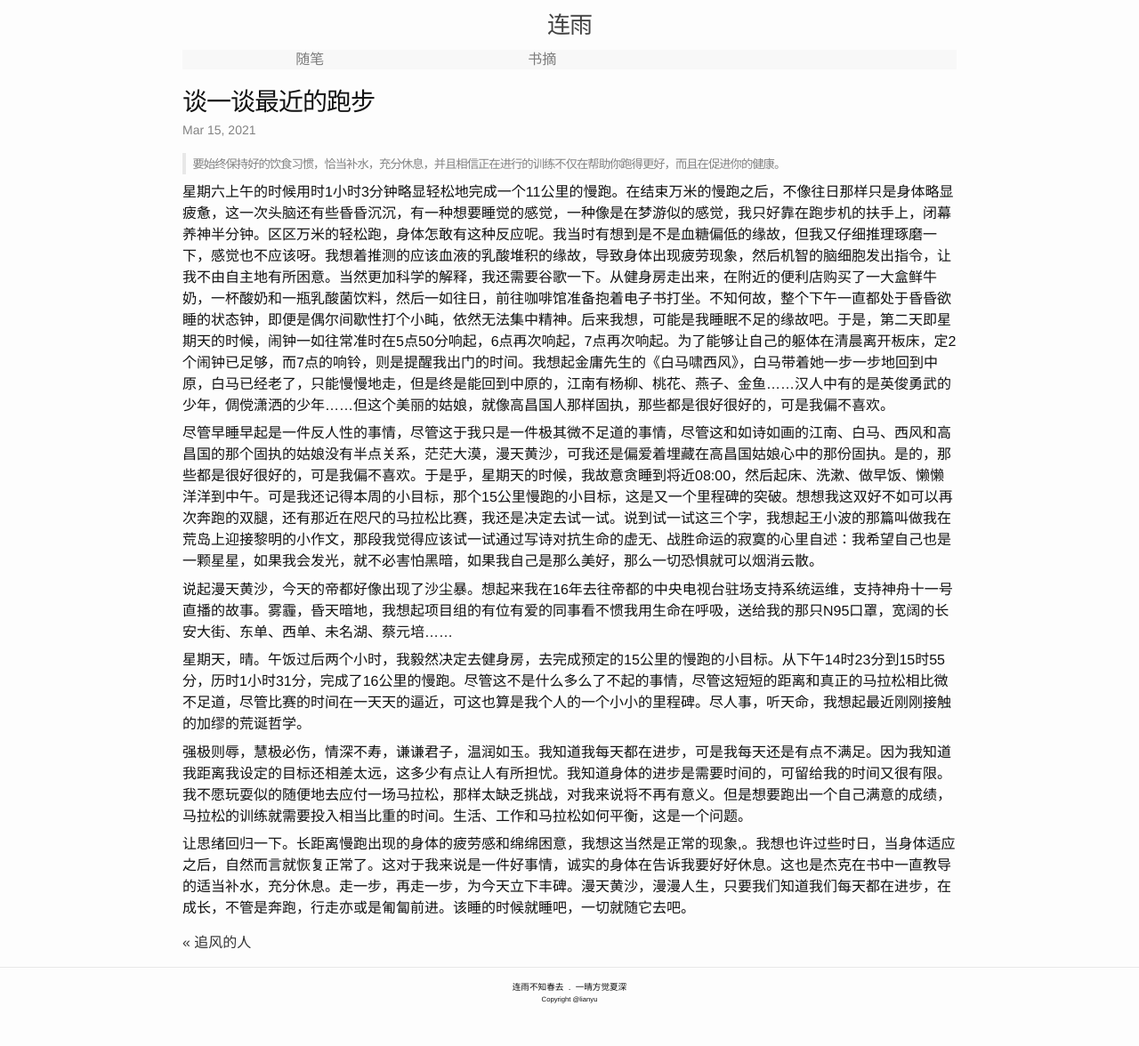
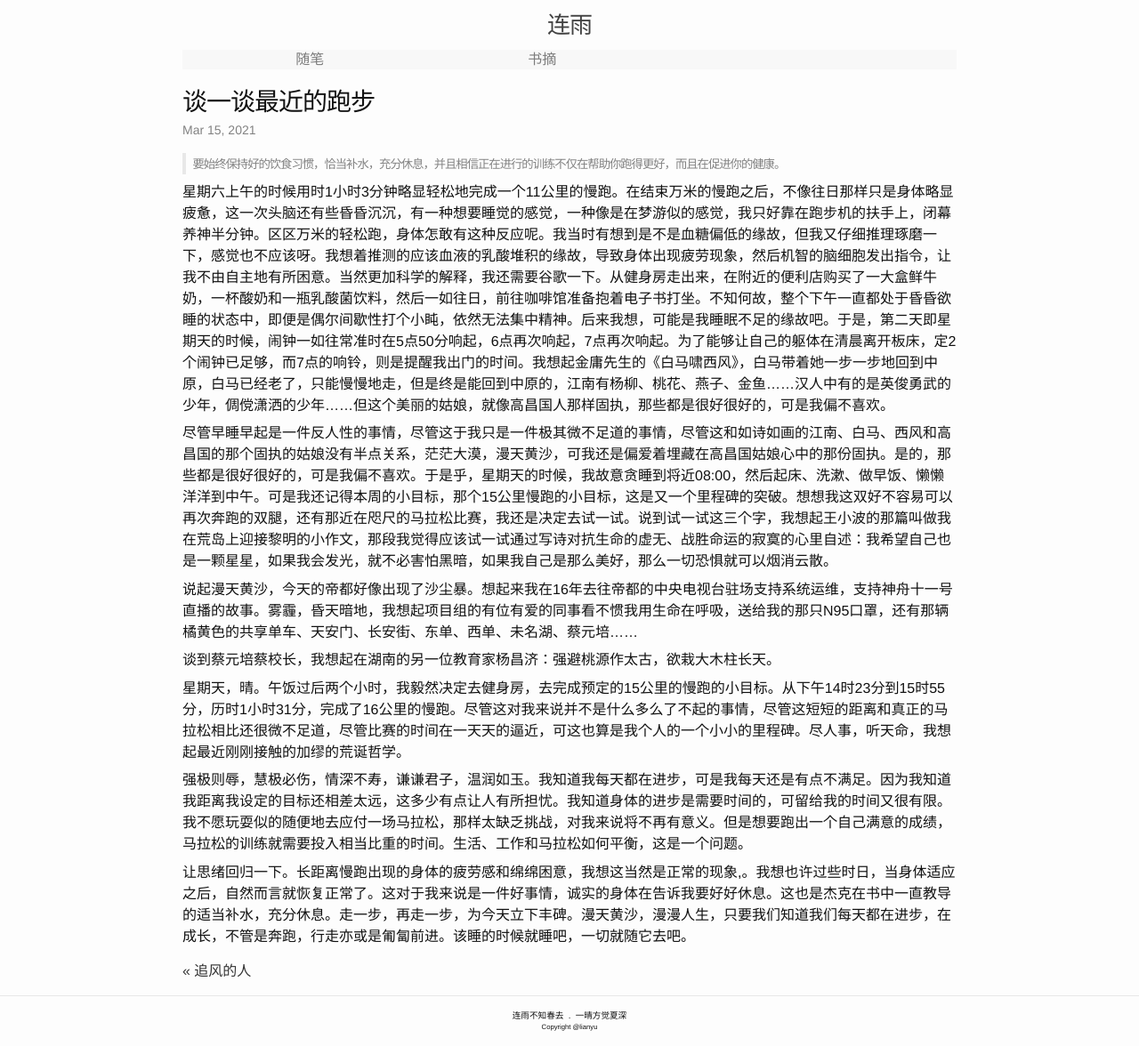
Before and after one commit to lianyu1115/lianyu, a Jekyll site: the page built from _essays/2021-03-15-谈一谈最近的跑步.md, in a window 1280 px wide. Shown: the whole page at 89% size. Built offline with Jekyll 4.4.1, drawn with Linux system fonts in a browser that asks for light colours; before the commit the page ends 1144 px from its top, so only the background shows below that.

Commit message:
Modified:   2021-03-15-谈一谈最近的跑步.md

```diff
--- a/_essays/2021-03-15-谈一谈最近的跑步.md
+++ b/_essays/2021-03-15-谈一谈最近的跑步.md
@@ -8,13 +8,15 @@
 
 > <small> 要始终保持好的饮食习惯，恰当补水，充分休息，并且相信正在进行的训练不仅在帮助你跑得更好，而且在促进你的健康。
 
-星期六上午的时候用时1小时3分钟略显轻松地完成一个11公里的慢跑。在结束万米的慢跑之后，不像往日那样只是身体略显疲惫，这一次头脑还有些昏昏沉沉，有一种想要睡觉的感觉，一种像是在梦游似的感觉，我只好靠在跑步机的扶手上，闭幕养神半分钟。区区万米的轻松跑，身体怎敢有这种反应呢。我当时有想到是不是血糖偏低的缘故，但我又仔细推理琢磨一下，感觉也不应该呀。我想着推测的应该血液的乳酸堆积的缘故，导致身体出现疲劳现象，然后机智的脑细胞发出指令，让我不由自主地有所困意。当然更加科学的解释，我还需要谷歌一下。从健身房走出来，在附近的便利店购买了一大盒鲜牛奶，一杯酸奶和一瓶乳酸菌饮料，然后一如往日，前往咖啡馆准备抱着电子书打坐。不知何故，整个下午一直都处于昏昏欲睡的状态钟，即便是偶尔间歇性打个小盹，依然无法集中精神。后来我想，可能是我睡眠不足的缘故吧。于是，第二天即星期天的时候，闹钟一如往常准时在5点50分响起，6点再次响起，7点再次响起。为了能够让自己的躯体在清晨离开板床，定2个闹钟已足够，而7点的响铃，则是提醒我出门的时间。我想起金庸先生的《白马啸西风》，白马带着她一步一步地回到中原，白马已经老了，只能慢慢地走，但是终是能回到中原的，江南有杨柳、桃花、燕子、金鱼……汉人中有的是英俊勇武的少年，倜傥潇洒的少年……但这个美丽的姑娘，就像高昌国人那样固执，那些都是很好很好的，可是我偏不喜欢。
+星期六上午的时候用时1小时3分钟略显轻松地完成一个11公里的慢跑。在结束万米的慢跑之后，不像往日那样只是身体略显疲惫，这一次头脑还有些昏昏沉沉，有一种想要睡觉的感觉，一种像是在梦游似的感觉，我只好靠在跑步机的扶手上，闭幕养神半分钟。区区万米的轻松跑，身体怎敢有这种反应呢。我当时有想到是不是血糖偏低的缘故，但我又仔细推理琢磨一下，感觉也不应该呀。我想着推测的应该血液的乳酸堆积的缘故，导致身体出现疲劳现象，然后机智的脑细胞发出指令，让我不由自主地有所困意。当然更加科学的解释，我还需要谷歌一下。从健身房走出来，在附近的便利店购买了一大盒鲜牛奶，一杯酸奶和一瓶乳酸菌饮料，然后一如往日，前往咖啡馆准备抱着电子书打坐。不知何故，整个下午一直都处于昏昏欲睡的状态中，即便是偶尔间歇性打个小盹，依然无法集中精神。后来我想，可能是我睡眠不足的缘故吧。于是，第二天即星期天的时候，闹钟一如往常准时在5点50分响起，6点再次响起，7点再次响起。为了能够让自己的躯体在清晨离开板床，定2个闹钟已足够，而7点的响铃，则是提醒我出门的时间。我想起金庸先生的《白马啸西风》，白马带着她一步一步地回到中原，白马已经老了，只能慢慢地走，但是终是能回到中原的，江南有杨柳、桃花、燕子、金鱼……汉人中有的是英俊勇武的少年，倜傥潇洒的少年……但这个美丽的姑娘，就像高昌国人那样固执，那些都是很好很好的，可是我偏不喜欢。
 
-尽管早睡早起是一件反人性的事情，尽管这于我只是一件极其微不足道的事情，尽管这和如诗如画的江南、白马、西风和高昌国的那个固执的姑娘没有半点关系，茫茫大漠，漫天黄沙，可我还是偏爱着埋藏在高昌国姑娘心中的那份固执。是的，那些都是很好很好的，可是我偏不喜欢。于是乎，星期天的时候，我故意贪睡到将近08:00，然后起床、洗漱、做早饭、懒懒洋洋到中午。可是我还记得本周的小目标，那个15公里慢跑的小目标，这是又一个里程碑的突破。想想我这双好不如可以再次奔跑的双腿，还有那近在咫尺的马拉松比赛，我还是决定去试一试。说到试一试这三个字，我想起王小波的那篇叫做我在荒岛上迎接黎明的小作文，那段我觉得应该试一试通过写诗对抗生命的虚无、战胜命运的寂寞的心里自述：我希望自己也是一颗星星，如果我会发光，就不必害怕黑暗，如果我自己是那么美好，那么一切恐惧就可以烟消云散。
+尽管早睡早起是一件反人性的事情，尽管这于我只是一件极其微不足道的事情，尽管这和如诗如画的江南、白马、西风和高昌国的那个固执的姑娘没有半点关系，茫茫大漠，漫天黄沙，可我还是偏爱着埋藏在高昌国姑娘心中的那份固执。是的，那些都是很好很好的，可是我偏不喜欢。于是乎，星期天的时候，我故意贪睡到将近08:00，然后起床、洗漱、做早饭、懒懒洋洋到中午。可是我还记得本周的小目标，那个15公里慢跑的小目标，这是又一个里程碑的突破。想想我这双好不容易可以再次奔跑的双腿，还有那近在咫尺的马拉松比赛，我还是决定去试一试。说到试一试这三个字，我想起王小波的那篇叫做我在荒岛上迎接黎明的小作文，那段我觉得应该试一试通过写诗对抗生命的虚无、战胜命运的寂寞的心里自述：我希望自己也是一颗星星，如果我会发光，就不必害怕黑暗，如果我自己是那么美好，那么一切恐惧就可以烟消云散。
 
-说起漫天黄沙，今天的帝都好像出现了沙尘暴。想起来我在16年去往帝都的中央电视台驻场支持系统运维，支持神舟十一号直播的故事。雾霾，昏天暗地，我想起项目组的有位有爱的同事看不惯我用生命在呼吸，送给我的那只N95口罩，宽阔的长安大街、东单、西单、未名湖、蔡元培……
+说起漫天黄沙，今天的帝都好像出现了沙尘暴。想起来我在16年去往帝都的中央电视台驻场支持系统运维，支持神舟十一号直播的故事。雾霾，昏天暗地，我想起项目组的有位有爱的同事看不惯我用生命在呼吸，送给我的那只N95口罩，还有那辆橘黄色的共享单车、天安门、长安街、东单、西单、未名湖、蔡元培……
 
-星期天，晴。午饭过后两个小时，我毅然决定去健身房，去完成预定的15公里的慢跑的小目标。从下午14时23分到15时55分，历时1小时31分，完成了16公里的慢跑。尽管这不是什么多么了不起的事情，尽管这短短的距离和真正的马拉松相比微不足道，尽管比赛的时间在一天天的逼近，可这也算是我个人的一个小小的里程碑。尽人事，听天命，我想起最近刚刚接触的加缪的荒诞哲学。
+谈到蔡元培蔡校长，我想起在湖南的另一位教育家杨昌济：强避桃源作太古，欲栽大木柱长天。
+
+星期天，晴。午饭过后两个小时，我毅然决定去健身房，去完成预定的15公里的慢跑的小目标。从下午14时23分到15时55分，历时1小时31分，完成了16公里的慢跑。尽管这对我来说并不是什么多么了不起的事情，尽管这短短的距离和真正的马拉松相比还很微不足道，尽管比赛的时间在一天天的逼近，可这也算是我个人的一个小小的里程碑。尽人事，听天命，我想起最近刚刚接触的加缪的荒诞哲学。
 
 强极则辱，慧极必伤，情深不寿，谦谦君子，温润如玉。我知道我每天都在进步，可是我每天还是有点不满足。因为我知道我距离我设定的目标还相差太远，这多少有点让人有所担忧。我知道身体的进步是需要时间的，可留给我的时间又很有限。我不愿玩耍似的随便地去应付一场马拉松，那样太缺乏挑战，对我来说将不再有意义。但是想要跑出一个自己满意的成绩，马拉松的训练就需要投入相当比重的时间。生活、工作和马拉松如何平衡，这是一个问题。
 
```
